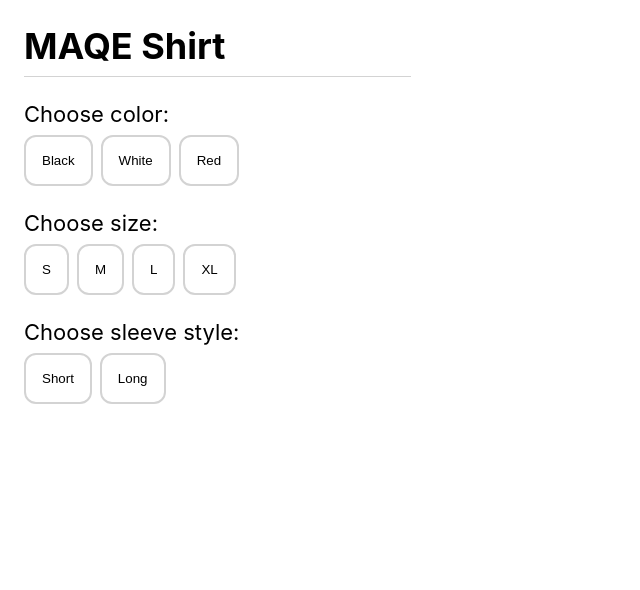
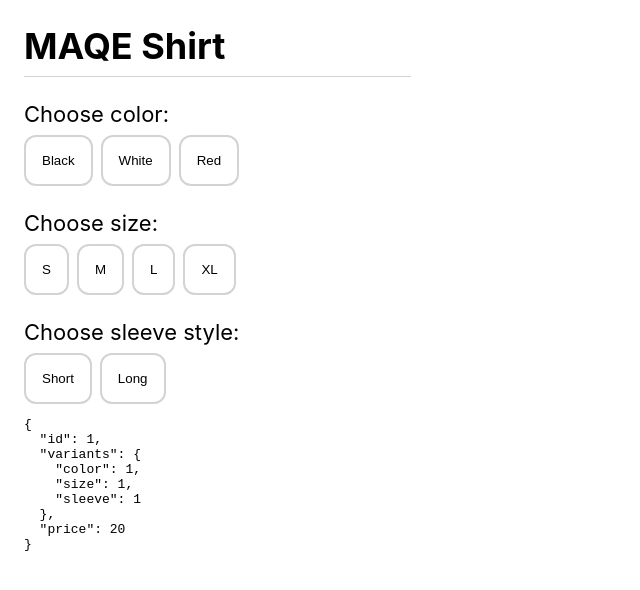
Before and after one commit to pikkanet/variant-selector, a React (Create React App) app: page / in a window 1280 px wide. Both pictures are taken after a click on the button "Black". Shown: the top 590 px of the page, without its empty margins (0-640 px from the left). Built offline with nearby package versions, Linux system fonts and the light colour scheme.

Commit message:
show result as json

```diff
--- a/src/App.jsx
+++ b/src/App.jsx
@@ -88,6 +88,9 @@ const App = () => {
 
       {renderSleeves()}
 
+      {result && result[0] && <pre>
+        {JSON.stringify(result[0], null, 2)}
+      </pre>}
     </div>
   )
 }
```
